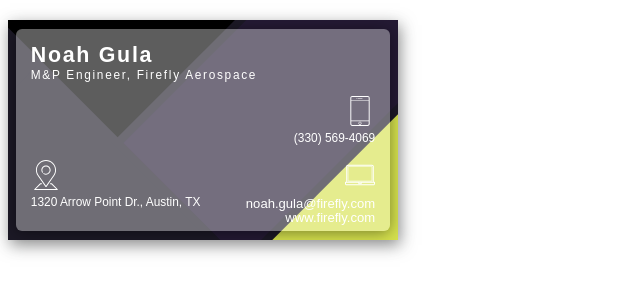
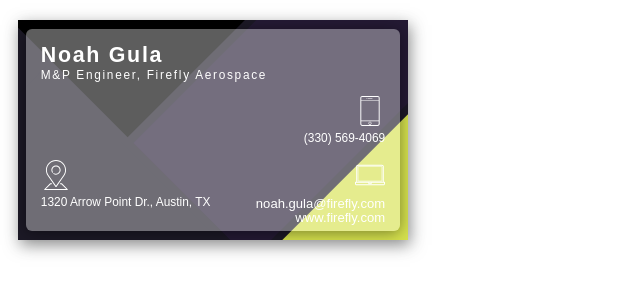
Before and after one commit to nogula/nogula.github.io, a Jekyll site: the page built from businesscard.md, in a window 1280 px wide. Shown: the top 300 px of the page, without its empty margins (0-640 px from the left). Built offline with Jekyll 4.4.1, drawn with Linux system fonts in a browser that asks for light colours.

Commit message:
body width

```diff
--- a/_layouts/businesscard.html
+++ b/_layouts/businesscard.html
@@ -11,7 +11,7 @@
   }
 
   body {
-    width:max-content;
+    width:410px;
   }
 
   a {
```
